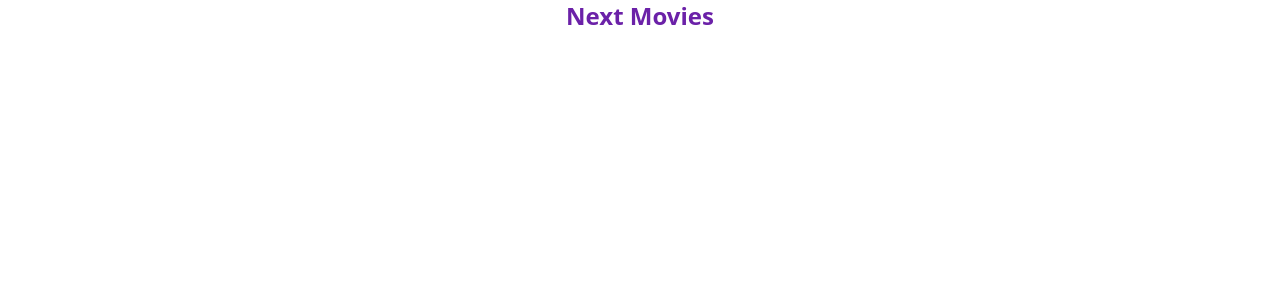
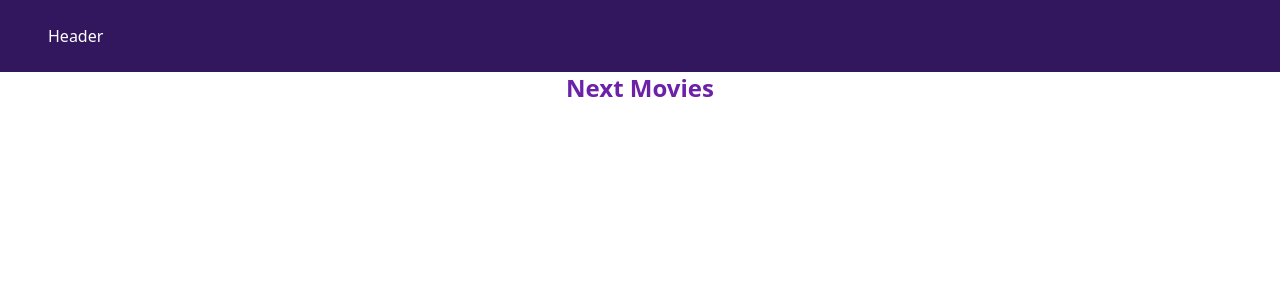
Before and after one commit to renato76/next-movies-frontend, a Next.js app: page / in a window 1280 px wide. Shown: the top 300 px of the page. Built offline with nearby package versions, Linux system fonts and the light colour scheme.

Commit message:
add a header component boilerplate

```diff
--- /dev/null
+++ b/src/components/Header.tsx
@@ -0,0 +1,11 @@
+import React, {useState, FC, useEffect} from 'react'
+
+const Header: FC = () => {
+  return (
+    <header className="sticky bg-[#32165e] top-0 z-[1000] flex items-center px-10 md:px-12 h-[72px]">
+      <h1 className="text-white">Header</h1>
+    </header>
+  )
+}
+
+export default Header
--- a/src/pages/index.tsx
+++ b/src/pages/index.tsx
@@ -1,8 +1,9 @@
-
+import Header from "@/components/Header"
 
 export default function Home() {
   return (
     <>
+    <Header />
       <div>
         <h1 className="flex text-2xl justify-center font-bold text-purple-800">Next Movies</h1>
       </div>
```
